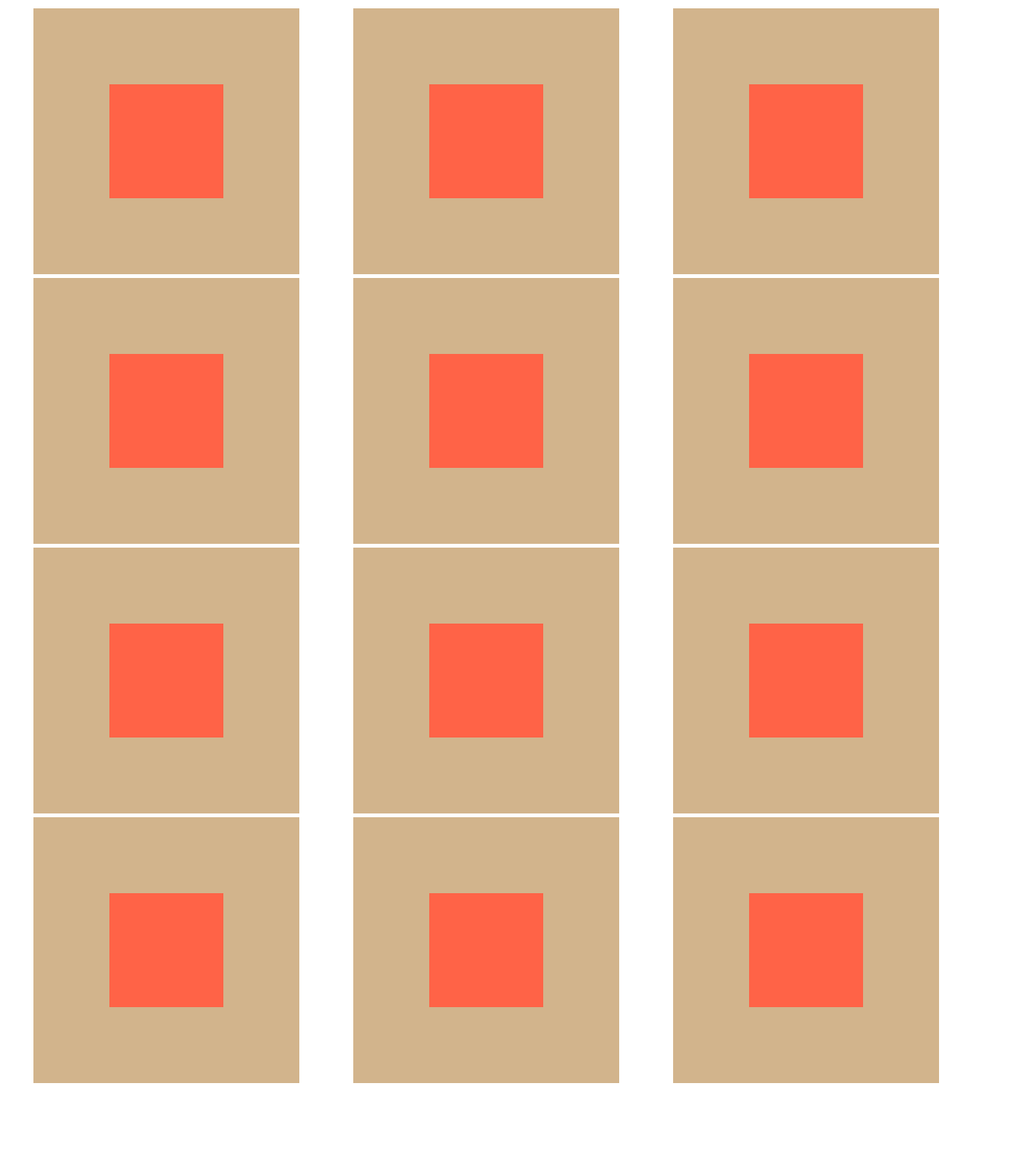
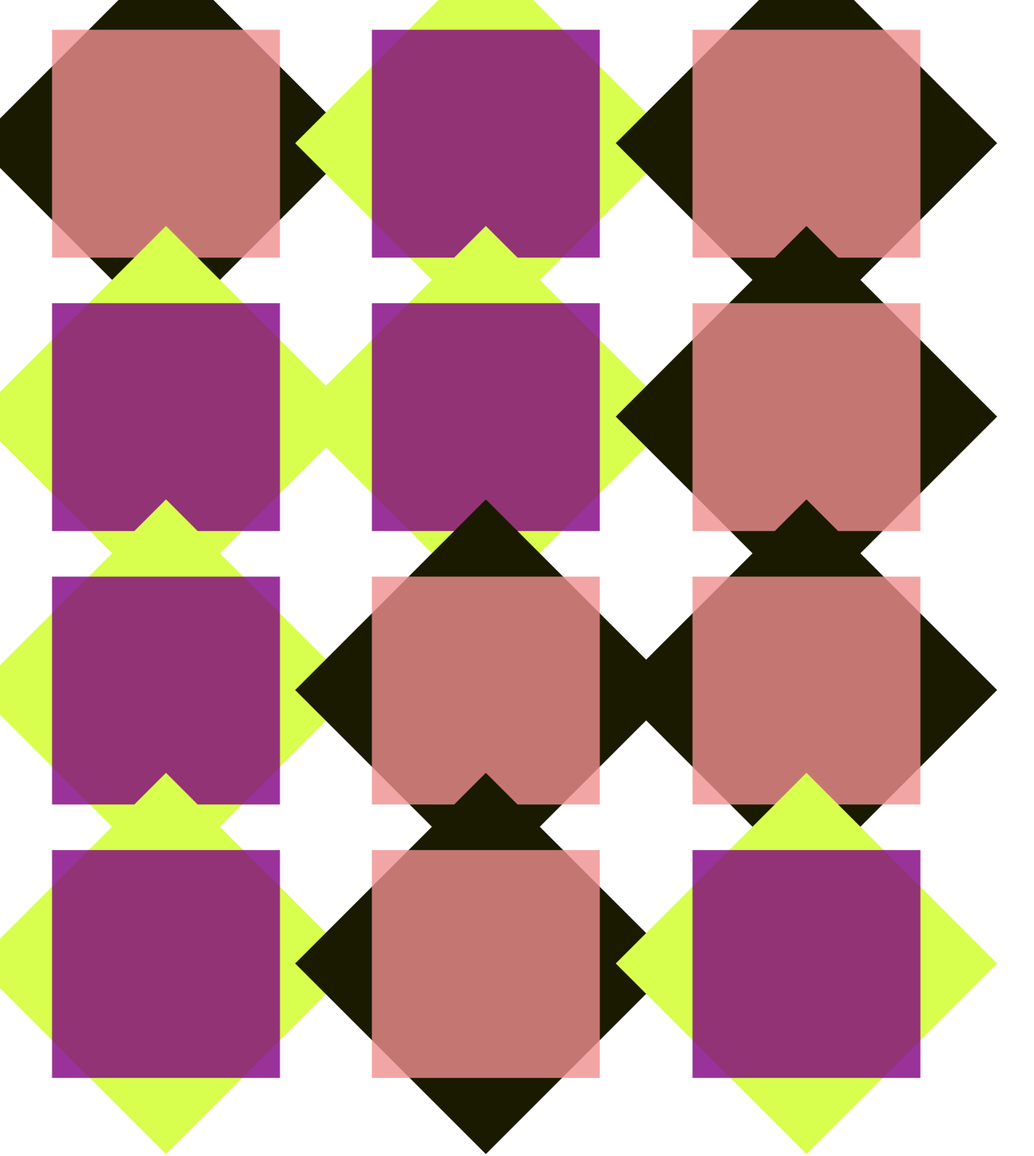
Before and after one commit to mlaforet/generative_design, a plain HTML site: page grids/marc/test_grid.html in a window 1280 px wide. Shown: the whole page at 76% size, 1361 px wide, since content can reach past the window. Before the commit the page ends 1436 px from the top, so only its background shows below. Drawn offline with nearby package versions, Linux system fonts and the light colour scheme.

Commit message:
square patterns on grid

```diff
--- a/grids/marc/grid.css
+++ b/grids/marc/grid.css
@@ -2,23 +2,28 @@
 	display: flex;
 	flex-flow: row wrap;
 	justify-content: center;
+	align-items: center;
 }
 
 .outer-square {
-	width: 350px;
-	height: 350px;
+	width: 355px;
+	height: 355px;
 	margin: auto;
 	margin-top: 2.5px;
 	margin-bottom: 2.5px;
-	background-color: tan;
+	align-items: center;
+	justify-content: center;
+	display: flex;
+	transform: rotate(45deg);
 }
 
 .inner-square {
-	align-items: center;
-	width: 150px;
-	height: 150px;
-	margin: auto;
+	width: 300px;
+	height: 300px;
+	opacity: 0.8;
+	transform: rotate(45deg);
+/*	width: 325px;
+	height: 325px;*/
 	margin-top: 100px;
 	margin-bottom: 100px;
-	background-color: tomato;
 }
--- a/grids/marc/test_grid.html
+++ b/grids/marc/test_grid.html
@@ -8,22 +8,63 @@
     <title>Grids</title>
     <link rel="stylesheet" href="grid.css" type="text/css">
     <script src="https://d3js.org/d3.v4.min.js" type="text/javascript"></script>
+    <script src="https://ajax.googleapis.com/ajax/libs/jquery/3.2.1/jquery.min.js" type="text/javascript"></script>
   </head>
 
   <body>
     <div class="container">
-      <div class="outer-square"><div class="inner-square"></div></div>
-      <div class="outer-square"><div class="inner-square"></div></div>
-      <div class="outer-square"><div class="inner-square"></div></div>
-      <div class="outer-square"><div class="inner-square"></div></div>
-      <div class="outer-square"><div class="inner-square"></div></div>
-      <div class="outer-square"><div class="inner-square"></div></div>
-      <div class="outer-square"><div class="inner-square"></div></div>
-      <div class="outer-square"><div class="inner-square"></div></div>
-      <div class="outer-square"><div class="inner-square"></div></div>
-      <div class="outer-square"><div class="inner-square"></div></div>
-      <div class="outer-square"><div class="inner-square"></div></div>
-      <div class="outer-square"><div class="inner-square"></div></div>
+      <div class="outer-square" style="background-color: rgb(26, 26, 0)"><div class="inner-square" style="background-color: rgb(239, 143, 143)"></div></div>
+
+      <div class="outer-square" style="background-color: rgb(216, 255, 77)"><div class="inner-square" style="background-color: rgb(128, 0, 128)"></div></div>
+
+      <div class="outer-square" style="background-color: rgb(26, 26, 0)"><div class="inner-square" style="background-color: rgb(239, 143, 143)"></div></div>
+
+      <div class="outer-square" style="background-color: rgb(216, 255, 77)"><div class="inner-square" style="background-color: rgb(128, 0, 128)"></div></div>
+
+      <div class="outer-square" style="background-color: rgb(216, 255, 77)"><div class="inner-square" style="background-color: rgb(128, 0, 128)"></div></div>
+
+      <div class="outer-square" style="background-color: rgb(26, 26, 0)"><div class="inner-square" style="background-color: rgb(239, 143, 143)"></div></div>
+
+      <div class="outer-square" style="background-color: rgb(216, 255, 77)"><div class="inner-square" style="background-color: rgb(128, 0, 128)"></div></div>
+
+      <div class="outer-square" style="background-color: rgb(26, 26, 0)"><div class="inner-square" style="background-color: rgb(239, 143, 143)"></div></div>
+
+      <div class="outer-square" style="background-color: rgb(26, 26, 0)"><div class="inner-square" style="background-color: rgb(239, 143, 143)"></div></div>
+
+      <div class="outer-square" style="background-color: rgb(216, 255, 77)"><div class="inner-square" style="background-color: rgb(128, 0, 128)"></div></div>
+
+      <div class="outer-square" style="background-color: rgb(26, 26, 0)"><div class="inner-square" style="background-color: rgb(239, 143, 143)"></div></div>
+
+      <div class="outer-square" style="background-color: rgb(216, 255, 77)"><div class="inner-square" style="background-color: rgb(128, 0, 128)"></div></div>
+
+<!--       <div class="outer-square" style="background-color: rgb(26, 26, 0)"><div class="inner-square" style="background-color: rgb(239, 143, 143)"></div></div> -->
+
+<!--       <div class="outer-square" style="background-color: rgb(216, 255, 77)"><div class="inner-square" style="background-color: rgb(128, 0, 128)"></div></div> -->
+
+<!--       <div class="outer-square" style="background-color: rgb(102, 179, 255)"><div class="inner-square" style="background-color: rgb(255, 173, 51)"></div></div>
+
+      <div class="outer-square" style="background-color: rgb(26, 26, 0)"><div class="inner-square" style="background-color: rgb(239, 143, 143)"></div></div>
+
+      <div class="outer-square" style="background-color: rgb(216, 255, 77)"><div class="inner-square" style="background-color: rgb(128, 0, 128)"></div></div>
+
+      <div class="outer-square" style="background-color: rgb(128, 0, 0)"><div class="inner-square" style="background-color: rgb(255, 255, 77)"></div></div>
+
+      <div class="outer-square" style="background-color: rgb(255, 255, 77)"><div class="inner-square" style="background-color: rgb(235, 71, 71)"></div></div>
+
+      <div class="outer-square" style="background-color: rgb(255, 173, 51)"><div class="inner-square" style="background-color: rgb(102, 179, 255)"></div></div>
+
+      <div class="outer-square" style="background-color: rgb(128, 0, 128)"><div class="inner-square" style="background-color: rgb(46, 34, 31)"></div></div> -->
+
+
+<!--       <div class="outer-square" style="background-color: rgb(217, 38, 38)"><div class="inner-square" style="background-color: rgb(255, 173, 51)"></div></div>
+
+      <div class="outer-square" style="background-color: rgb(255, 173, 51)"><div class="inner-square" style="background-color: rgb(255, 173, 51)"></div></div>
+
+      <div class="outer-square" style="background-color: rgb(255, 173, 51)"><div class="inner-square" style="background-color: rgb(255, 173, 51)"></div></div>
+
+      <div class="outer-square" style="background-color: rgb(255, 173, 51)"><div class="inner-square" style="background-color: rgb(255, 173, 51)"></div></div>
+
+      <div class="outer-square" style="background-color: rgb(255, 173, 51)"><div class="inner-square" style="background-color: rgb(255, 173, 51)"></div></div> -->
     </div>
   </body>
 
```
